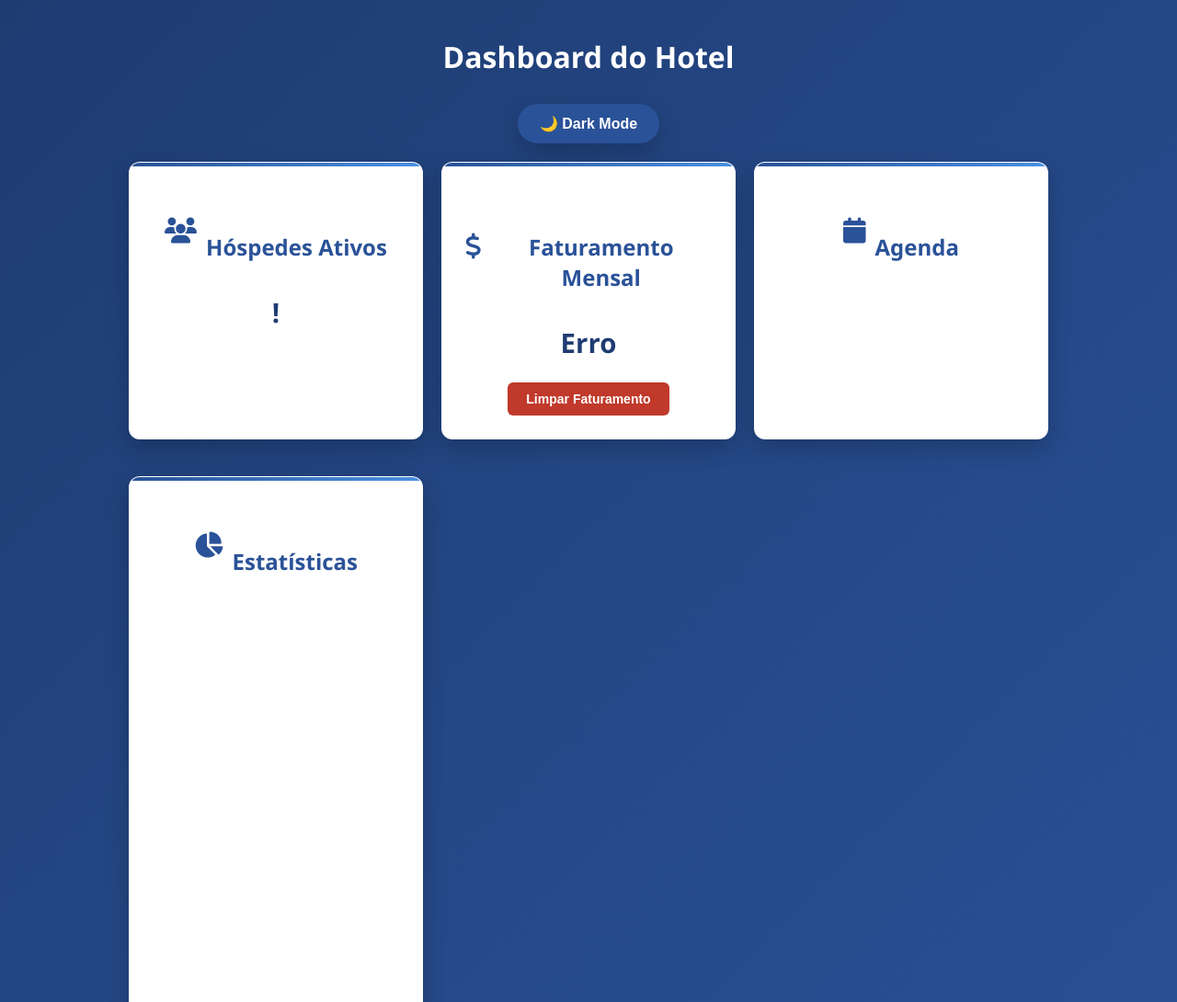
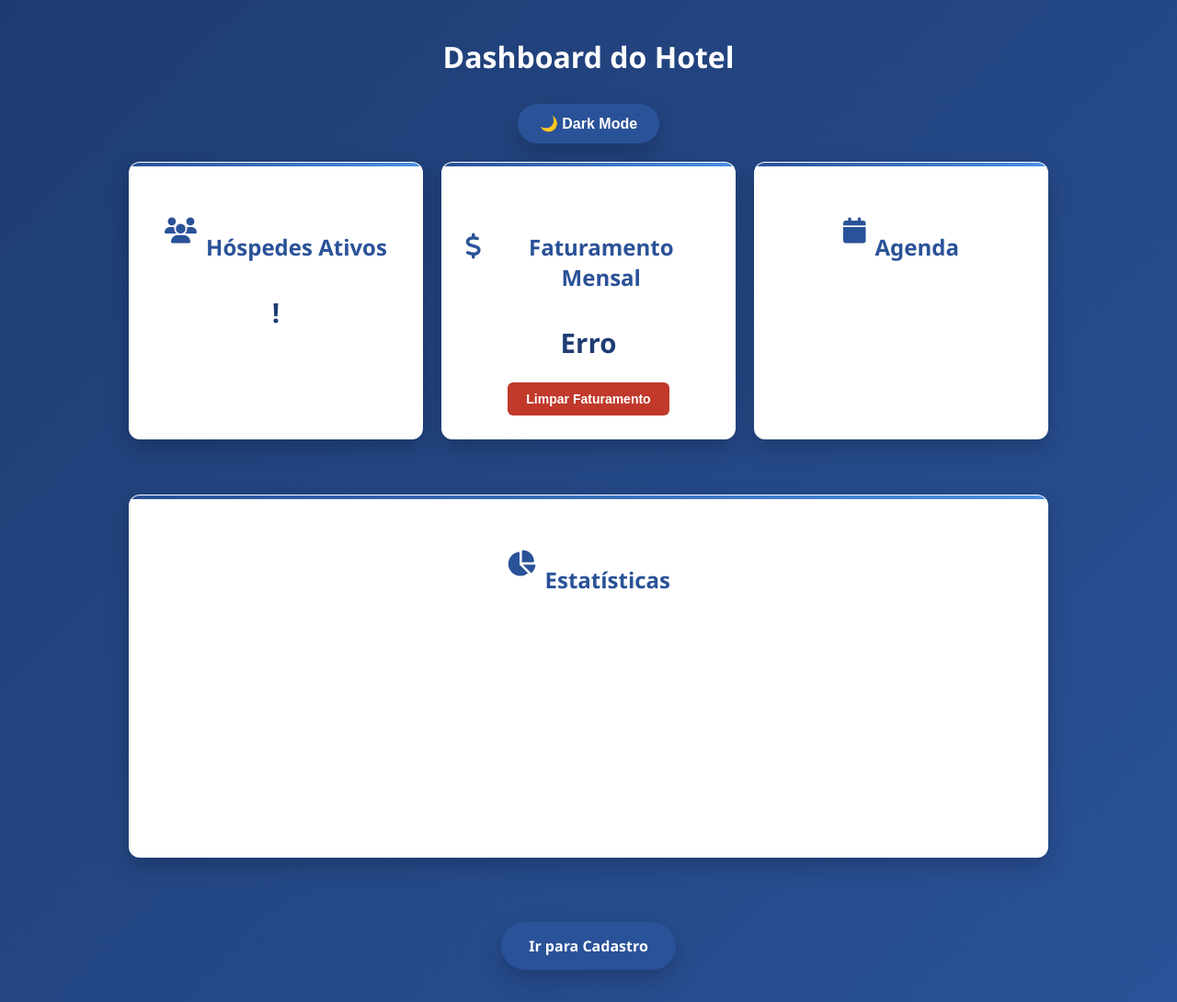
Before and after one commit to MikhaelPaz/sistema-hotel, a website: page public/index.html in a window 1280 px wide. Shown: the top 1090 px of the page at 92% size. Drawn offline with nearby package versions, Linux system fonts and the light colour scheme; no server answers.

Commit message:
Estatísticas ocupa toda a linha

```diff
--- a/public/index.html
+++ b/public/index.html
@@ -48,7 +48,7 @@
             <ul id="agenda" class="agenda-list"></ul>
         </div>
 
-        <div class="card charts">
+        <div class="card charts" id="estatistica">
             <div class="card-header">
                 <i class="fas fa-chart-pie"></i>
                 <h2>Estatísticas</h2>
```
